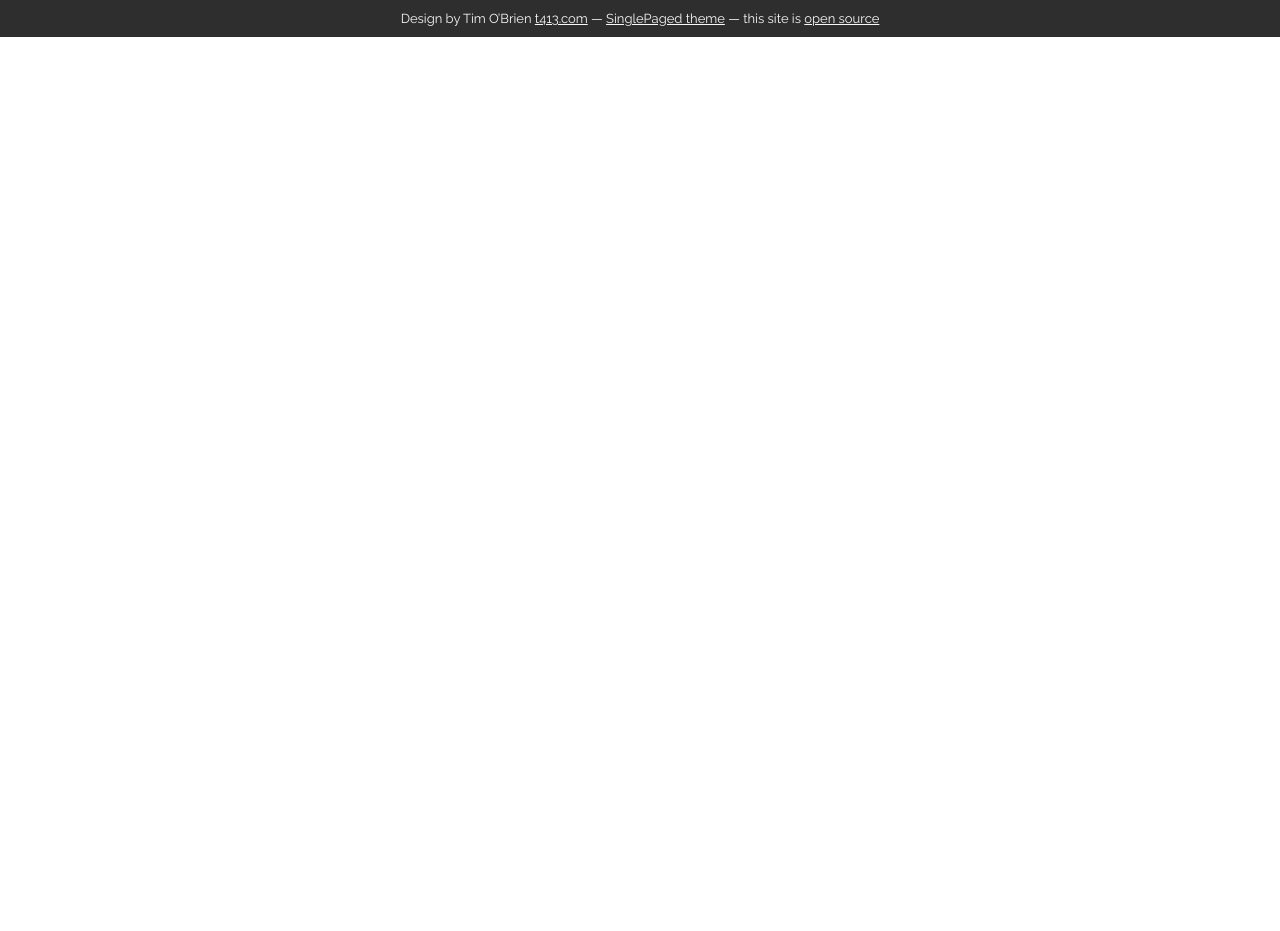
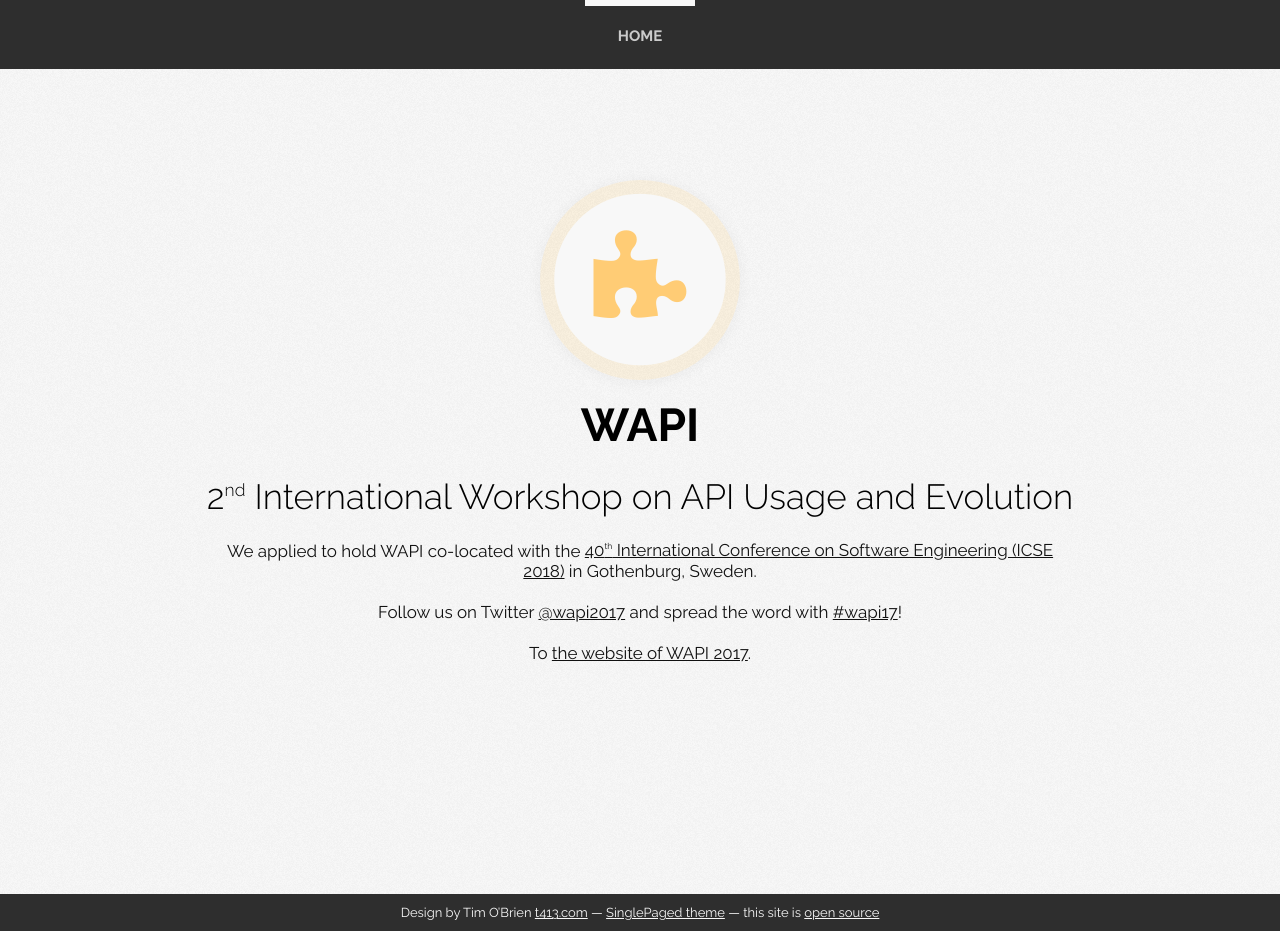
Before and after one commit to w-api/w-api.github.io, a Jekyll site: the page built from index.html, in a window 1280 px wide and 931 px high. Built offline with Jekyll 4.4.1, drawn with Linux system fonts in a browser that asks for light colours; nearby versions of some CDN libraries.

Commit message:
Insert header for 2018.

```diff
--- a/_config.yml
+++ b/_config.yml
@@ -34,3 +34,5 @@ colors:
 
 kramdown:
   auto_ids:  false
+
+future: true
--- /dev/null
+++ b/_posts/2018-01-01-intro.md
@@ -0,0 +1,31 @@
+---
+title: "home"
+bg: white
+color: black
+style: center
+---
+
+<style>
+#intro h1 {
+  color: black;
+  font-weight: bold;
+}
+#intro h2 {
+  color: black;
+}
+</style>
+
+<span class="fa-stack subtlecircle" style="font-size:100px; background:rgba(255,166,0,0.1)">
+  <i class="fa fa-circle fa-stack-2x text-white"></i>
+  <i class="fa fa-puzzle-piece fa-stack-1x text-orange"></i>
+</span>
+
+# WAPI
+
+## 2<sup>nd</sup> International Workshop on API Usage and Evolution
+
+We applied to hold WAPI co-located with the [40<sup>th</sup> International Conference on Software Engineering (ICSE 2018)](http://icse2018.org) in Gothenburg, Sweden.
+
+Follow us on Twitter [@wapi2017](https://twitter.com/wapi2017) and spread the word with  [#wapi17](https://twitter.com/hashtag/wapi17?src=hash)!
+
+To [the website of WAPI 2017](/2017/).
```
